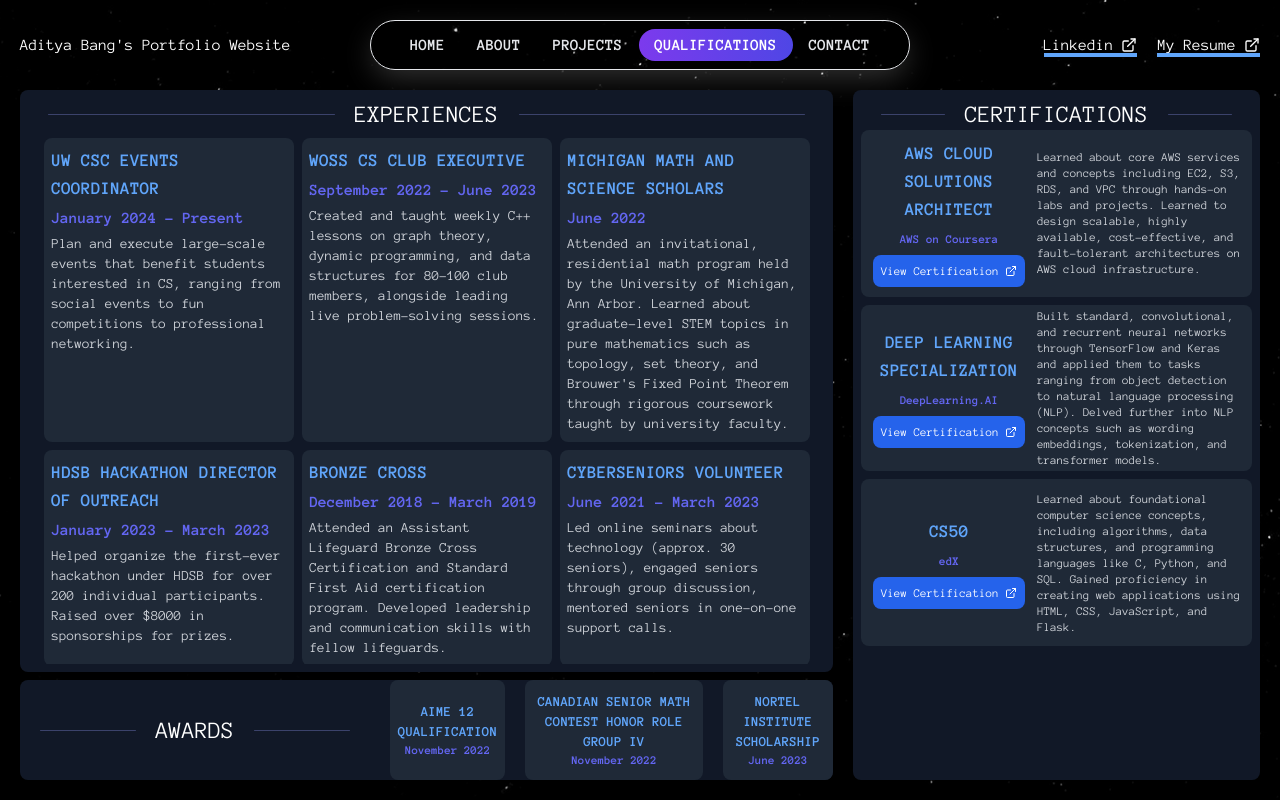
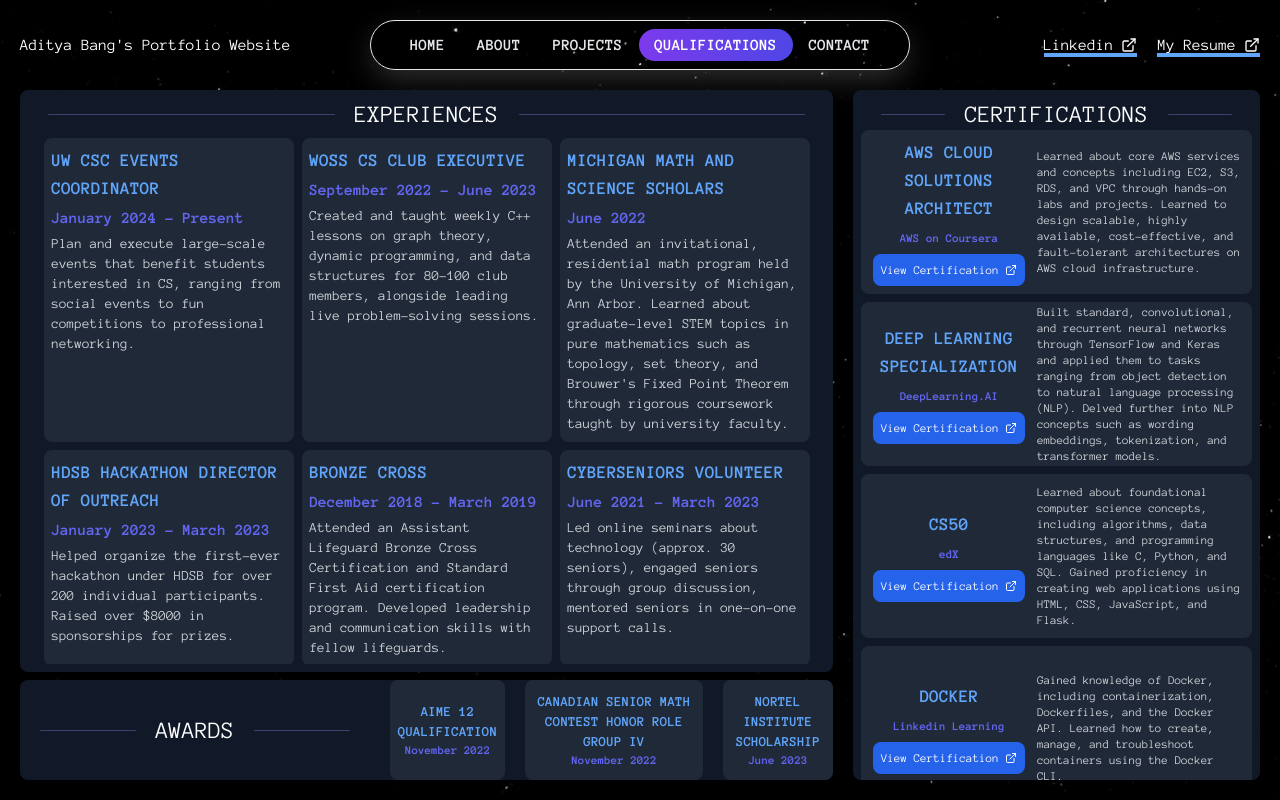
Before and after one commit to Aditya-Bang/final_personal_website_2, a Next.js app: page /qualifications in a window 1280 px wide. Built offline with nearby package versions, Linux system fonts and the light colour scheme.

Commit message:
updated info

```diff
--- a/app/about/page.js
+++ b/app/about/page.js
@@ -44,7 +44,7 @@ const About = () => {
             Beyond academics, I enjoy swimming and got my Bronze Cross Assistant lifeguard certification in 2019. I also like watching basketball.
           </p>
           <p className='text-xl'>
-            Currently, I&apos;m seeking internships for the Fall of 2024. Please don&apos;t hesitate to&nbsp;
+            Currently, I&apos;m seeking internships for the Summer of 2025. Please don&apos;t hesitate to&nbsp;
 
             <div className="relative group inline-flex">
               <span className="absolute left-0 bottom-0 w-full h-1 bg-blue-400 group-hover:h-full group-hover:transition-all"></span>
--- a/writing/certifications.json
+++ b/writing/certifications.json
@@ -16,5 +16,17 @@
         "description": "Learned about foundational computer science concepts, including algorithms, data structures, and programming languages like C, Python, and SQL. Gained proficiency in creating web applications using HTML, CSS, JavaScript, and Flask.",
         "provider": "edX",
         "credential": "https://certificates.cs50.io/52ec3212-107a-4ceb-bf46-25605193fef4.pdf?size=letter"
+    },
+    {
+        "name": "Docker",
+        "description": "Gained knowledge of Docker, including containerization, Dockerfiles, and the Docker API. Learned how to create, manage, and troubleshoot containers using the Docker CLI.",
+        "provider": "Linkedin Learning",
+        "credential": "https://www.linkedin.com/learning/certificates/479ef21f7ef5f42e358380c0bc384d5e1b3f66f2c950cf1da6a88172ec07723f?trk=share_certificate"
+    },
+    {
+        "name": "Kubernetes",
+        "description": "Gained hands-on experience in Kubernetes by creating clusters, deploying and managing containerized applications, writing YAML manifests, and troubleshooting pods.",
+        "provider": "Linkedin Learning",
+        "credential": "https://www.linkedin.com/learning/certificates/97b25269ff855e21fbc1e19513886ab6baeaf5edf9934ee01d6dd79443d6d499?trk=share_certificate"
     }
 ]
```
